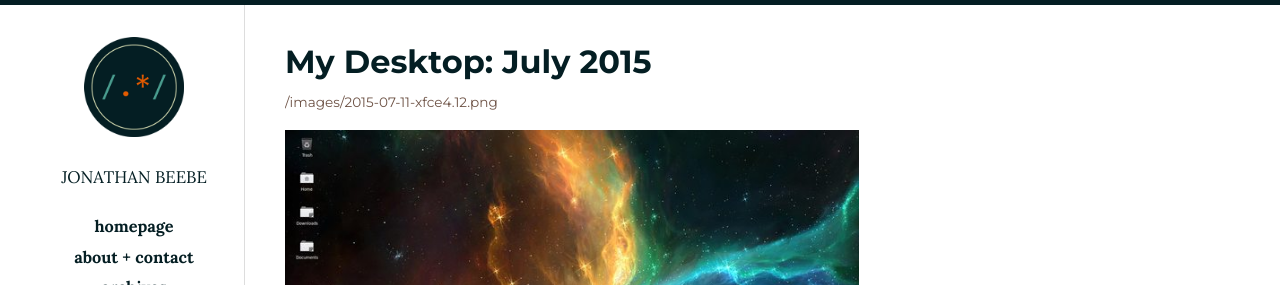
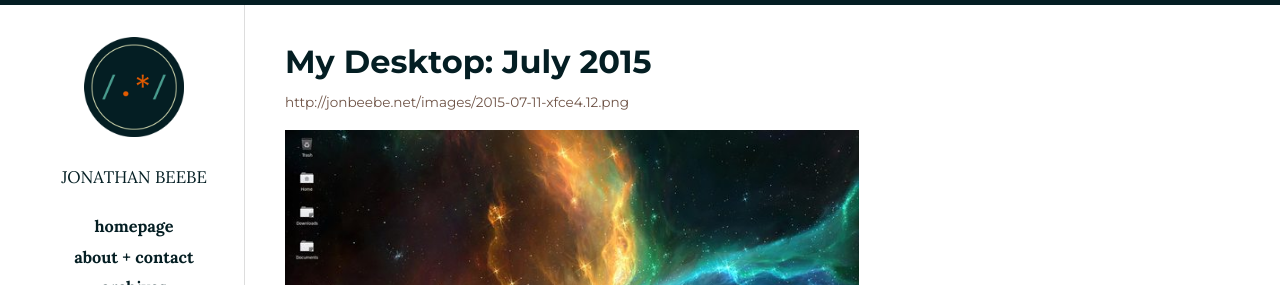
Before and after one commit to jonbeebe/jonbeebe.github.io, a Jekyll site: the page built from _posts/2015-07-11-my-desktop-july-2015.md, in a window 1280 px wide. Shown: the top 285 px of the page. Built offline with Jekyll 4.4.1, drawn with Linux system fonts in a browser that asks for light colours.

Commit message:
Fixed link for image link post.

```diff
--- a/_posts/2015-07-11-my-desktop-july-2015.md
+++ b/_posts/2015-07-11-my-desktop-july-2015.md
@@ -2,9 +2,9 @@
 layout: post
 title: "My Desktop: July 2015"
 date: 2015-07-11 20:56:00-0700
-external_url: /images/2015-07-11-xfce4.12.png
+external_url: http://jonbeebe.net/images/2015-07-11-xfce4.12.png
 ---
 
-![XFCE 4.12](/images/2015-07-11-xfce4.12-thumb.png)
+![XFCE 4.12](http://jonbeebe.net/images/2015-07-11-xfce4.12-thumb.png)
 
 Recently upgraded to XFCE 4.12 and loving it.
```
